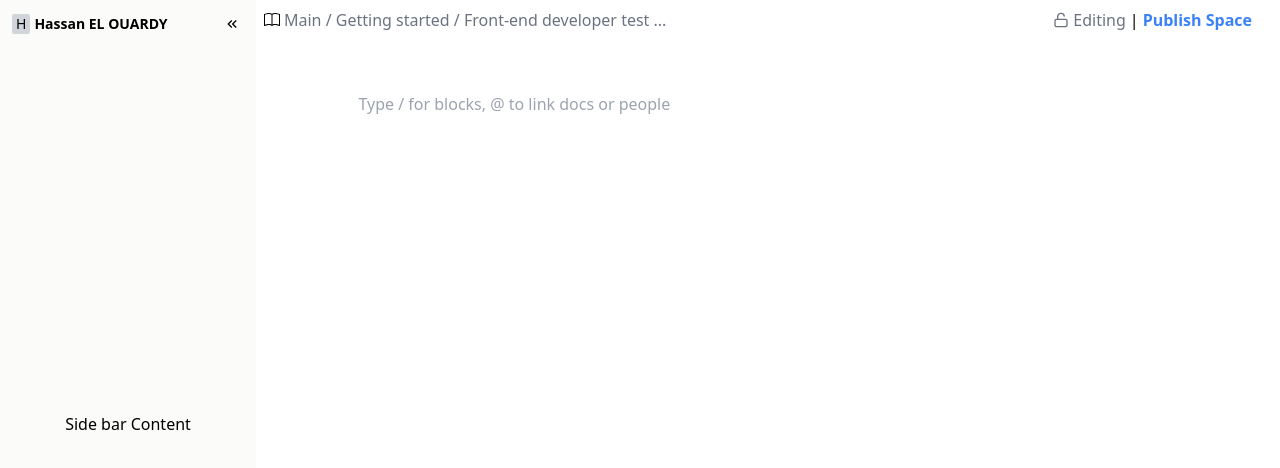
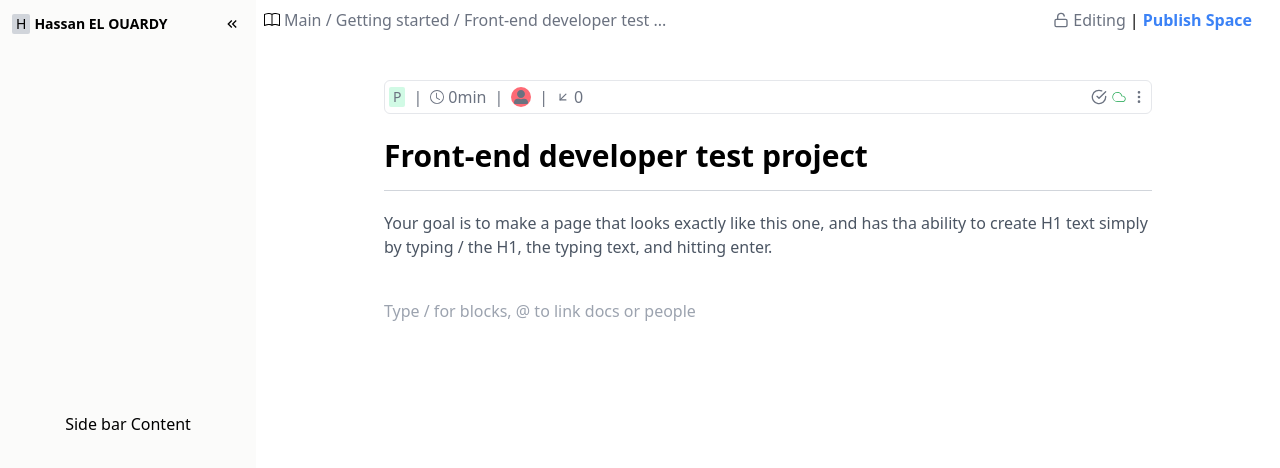
Before and after one commit to codehass/notion-test, a React (Create React App) app: page / in a window 1280 px wide. Shown: the top 468 px of the page. Built offline with nearby package versions, Linux system fonts and the light colour scheme; some icons are missing.

Commit message:
Add displayed text

```diff
--- /dev/null
+++ b/src/components/BarHeader.js
@@ -0,0 +1,38 @@
+import React from "react";
+import { FiCheckCircle } from "react-icons/fi";
+import { CiCloud } from "react-icons/ci";
+import { HiOutlineDotsVertical } from "react-icons/hi";
+import { BsClock } from "react-icons/bs";
+import { LuArrowDownLeft } from "react-icons/lu";
+import { FaUserAlt } from "react-icons/fa";
+
+function BarHeader() {
+	return (
+		<div className="flex justify-between items-center border p-1 rounded-md text-gray-500">
+			<div className="flex items-center gap-2">
+				<p className="bg-[#D1FAE5] px-1 rounded-sm text-sm">P</p>
+				<span>|</span>
+				<div className="flex items-center gap-1">
+					<BsClock className="text-sm" />
+					<span>0min</span>
+				</div>
+				<span>|</span>
+				<div className="bg-[#FE6A75] rounded-full p-[3px]">
+					<FaUserAlt className="text-sm" />
+				</div>
+				<span>|</span>
+				<div className="flex items-center gap-1">
+					<LuArrowDownLeft className="text-sm" />
+					<p> 0</p>
+				</div>
+			</div>
+			<div className="flex items-center gap-1">
+				<FiCheckCircle />
+				<CiCloud className="text-green-600" />
+				<HiOutlineDotsVertical />
+			</div>
+		</div>
+	);
+}
+
+export default BarHeader;
--- a/src/components/Section.js
+++ b/src/components/Section.js
@@ -2,6 +2,7 @@ import React, { useRef, useState } from "react";
 import Header from "./Header";
 import TextElement from "./TextElement";
 import InputForm from "./InputForm";
+import BarHeader from "./BarHeader";
 
 function Section({ sideBarOpen }) {
 	const [block, setBlock] = useState("p");
@@ -80,7 +81,18 @@ function Section({ sideBarOpen }) {
 			} h-full flex flex-col gap-10`}
 		>
 			<Header />
-			<main className="w-4/5 flex flex-col gap-1 item-center justify-center mx-auto">
+			<main className="w-3/4 flex flex-col gap-1 item-center justify-center mx-auto">
+				<BarHeader />
+				<div className="mt-5 mb-6">
+					<p className="text-3xl pb-4 mb-5 font-bold border-b border-gray-300">
+						Front-end developer test project
+					</p>
+					<p className="text-gray-600">
+						Your goal is to make a page that looks exactly like this one, and
+						has tha ability to create H1 text simply by typing / the H1, the
+						typing text, and hitting enter.
+					</p>
+				</div>
 				<div className="content flex flex-col gap-2 mb-2">
 					{data.map((el, index) => (
 						<TextElement
```
